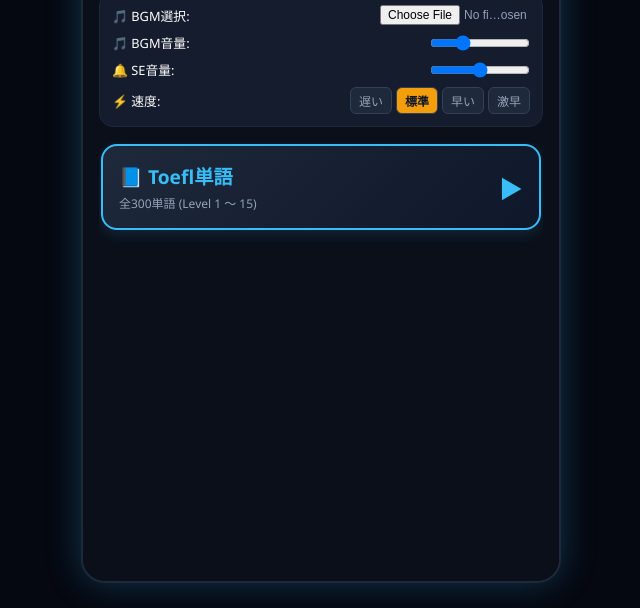
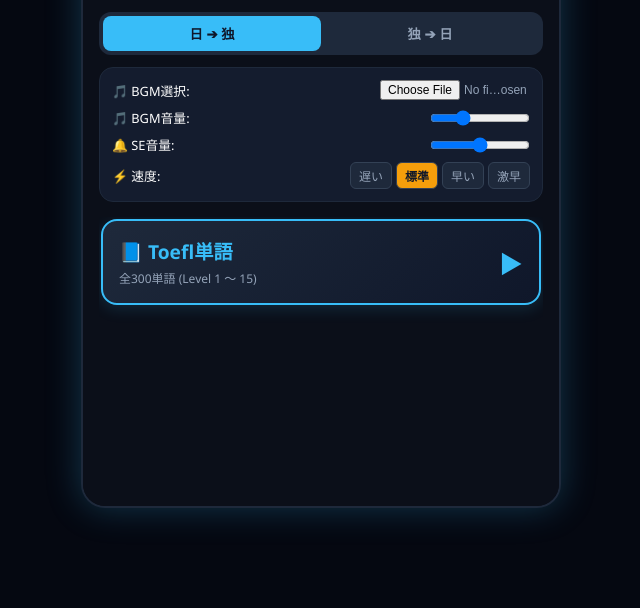
Before and after one commit to kurenaru84-glitch/Deutsch-app, a plain HTML site: page index.html in a window 1280 px wide. Shown: the part 192-800 px from the top of the page, without its empty margins (319-959 px from the left). Drawn offline with Linux system fonts and the light colour scheme.

Commit message:
Update index.html

```diff
--- a/index.html
+++ b/index.html
@@ -30,7 +30,7 @@
             width: 100%;
             max-width: 480px;
             height: 100vh;
-            max-height: 850px;
+            max-height: 600px;
             background: #0b0f19;
             border-radius: 0px;
             box-shadow: 0 0 35px rgba(56, 189, 248, 0.25);
```
